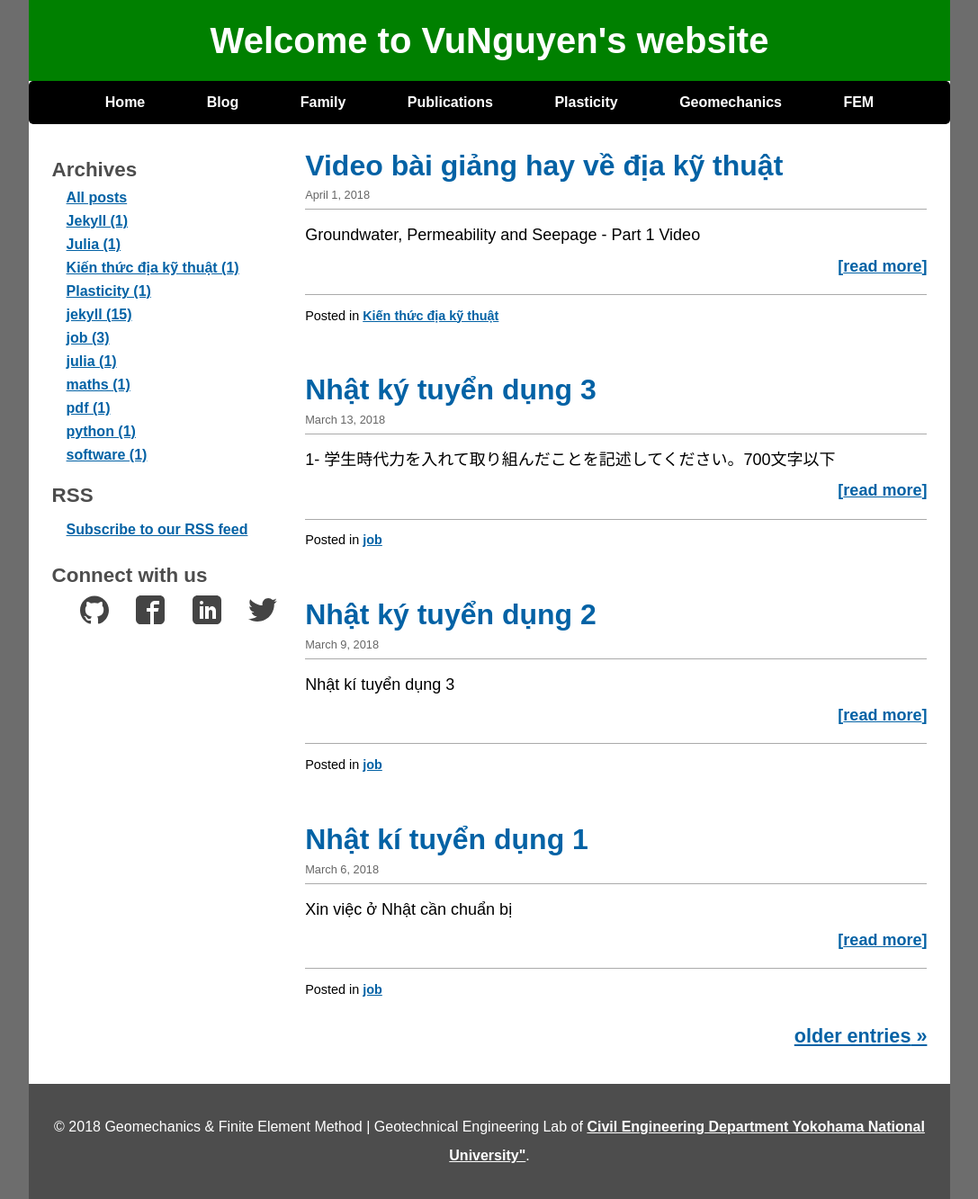
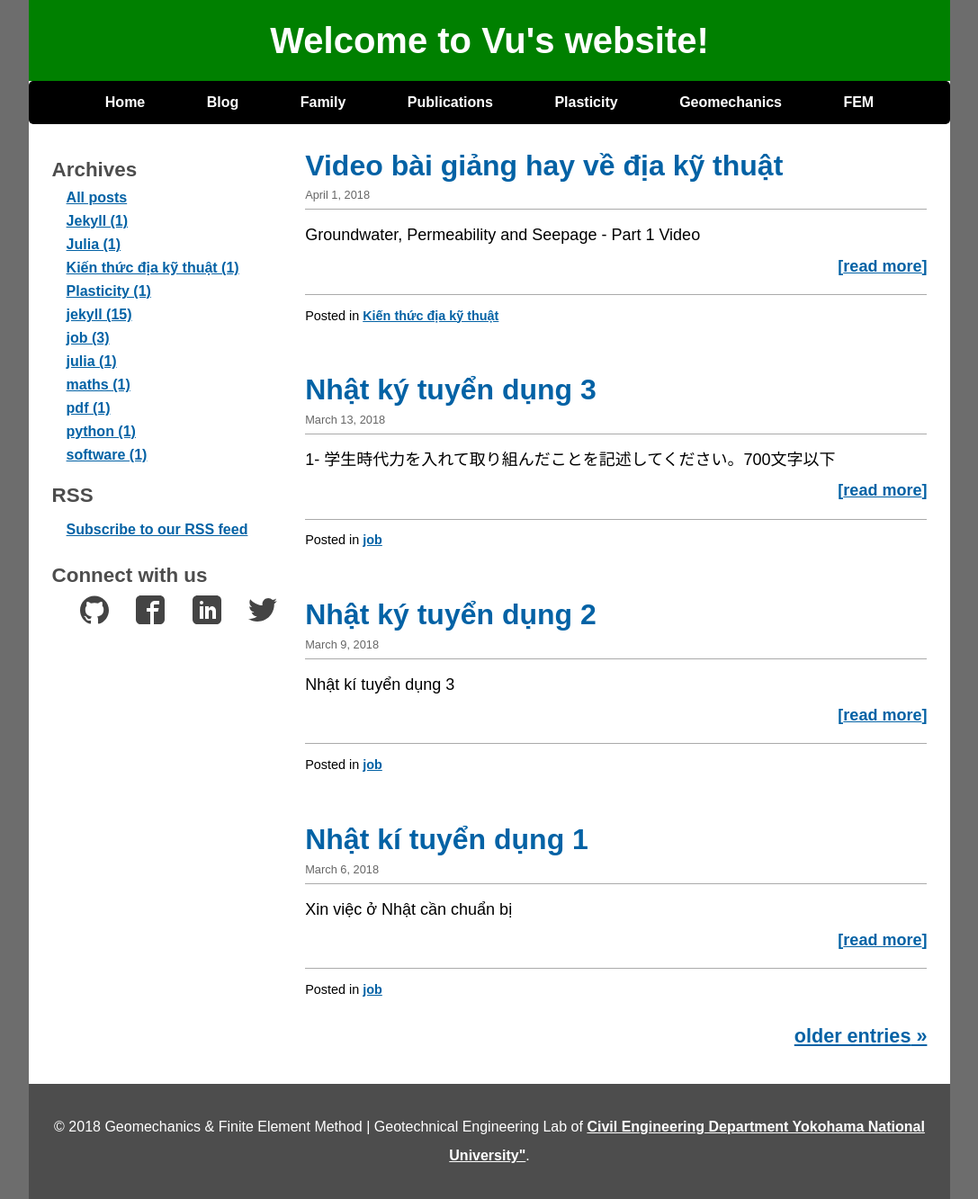
Before and after one commit to quangvunp/geomechanics, a Jekyll site: the page built from index.html, in a window 1280 px wide. Shown: the whole page at 90% size, without its empty margins (96-1183 px from the left). Built offline with Jekyll 4.4.1, drawn with Linux system fonts in a browser that asks for light colours; the list of posts is cut into pages by our own code.

Commit message:
Update default.html

```diff
--- a/_layouts/default.html
+++ b/_layouts/default.html
@@ -23,7 +23,7 @@
 
 
 <div id="header">
-<h6 style="margin: 0 auto"> Welcome to VuNguyen's website </h6>
+<h6 style="margin: 0 auto"> Welcome to Vu's website! </h6>
 </div>
 
 <div id="navbar">
```
